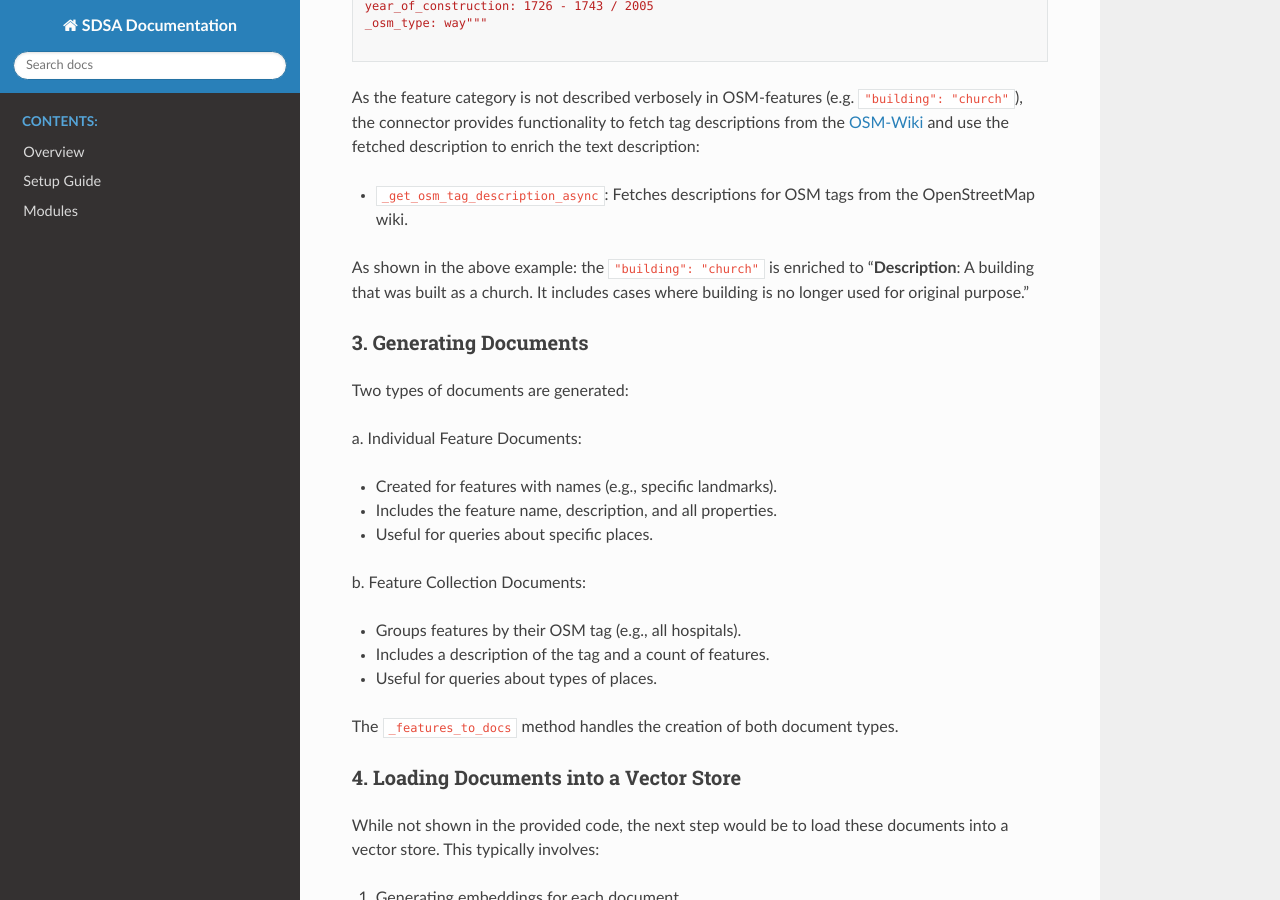
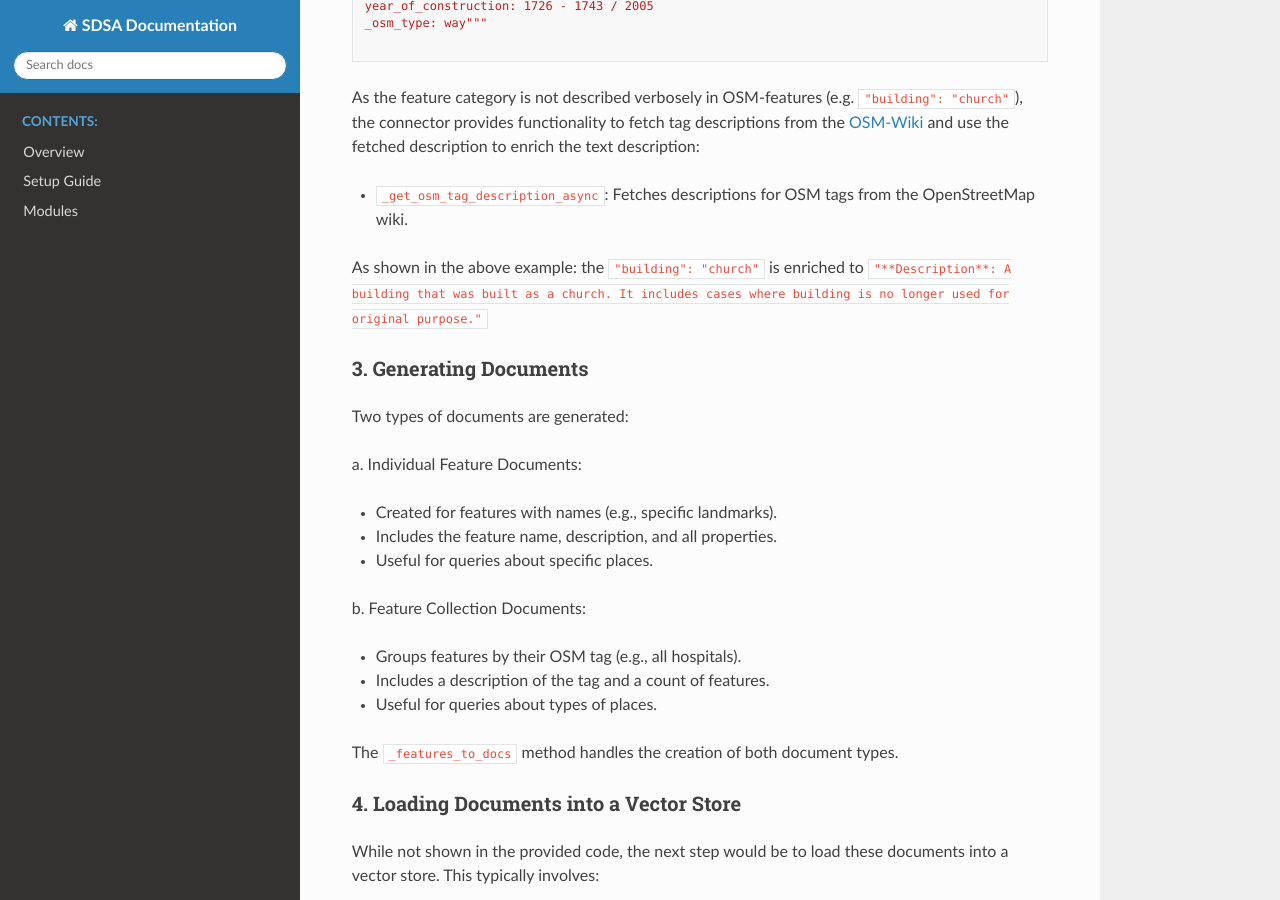
Before and after one commit to simeonwetzel/sdsadocs, a Sphinx documentation site: the page built from docs/geojson-osm-connector.md, in a window 1280 px wide and 900 px high, scrolled down 2775 px. Built offline with Sphinx 7.4.7 and the Read the Docs theme 2.0.0, drawn with Linux system fonts in a browser that asks for light colours.

```diff
--- a/docs/geojson-osm-connector.md
+++ b/docs/geojson-osm-connector.md
@@ -114,7 +114,7 @@ _osm_type: way"""
 As the feature category is not described verbosely in OSM-features (e.g. `"building": "church"`), the connector provides functionality to fetch tag descriptions from the [OSM-Wiki](https://wiki.openstreetmap.org/wiki/Main_Page) and use the fetched description to enrich the text description:
 - `_get_osm_tag_description_async`: Fetches descriptions for OSM tags from the OpenStreetMap wiki.
 
-As shown in the above example: the `"building": "church"` is enriched to "**Description**: A building that was built as a church. It includes cases where building is no longer used for original purpose."
+As shown in the above example: the `"building": "church"` is enriched to `"**Description**: A building that was built as a church. It includes cases where building is no longer used for original purpose."`
 
 ### 3. Generating Documents
 
```
